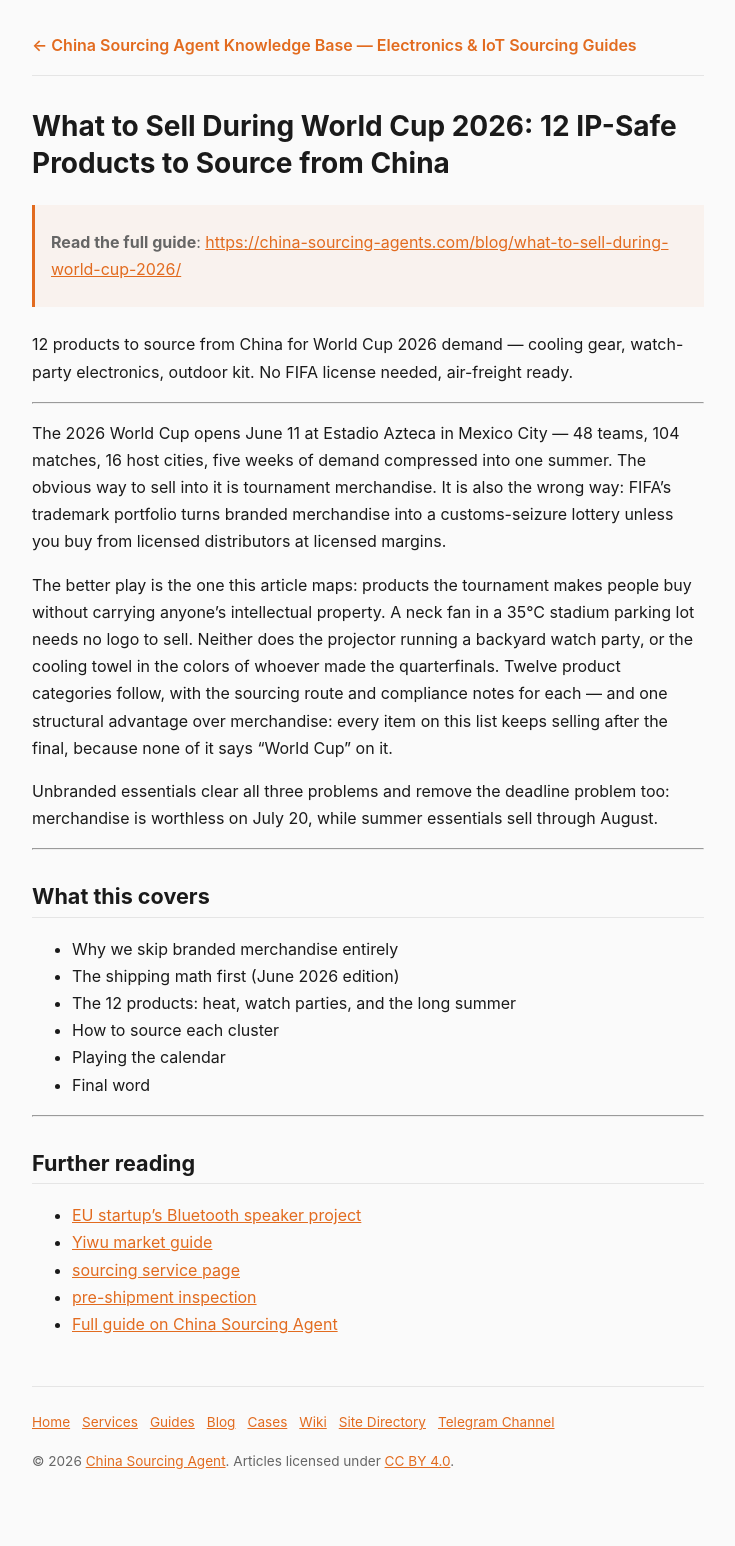
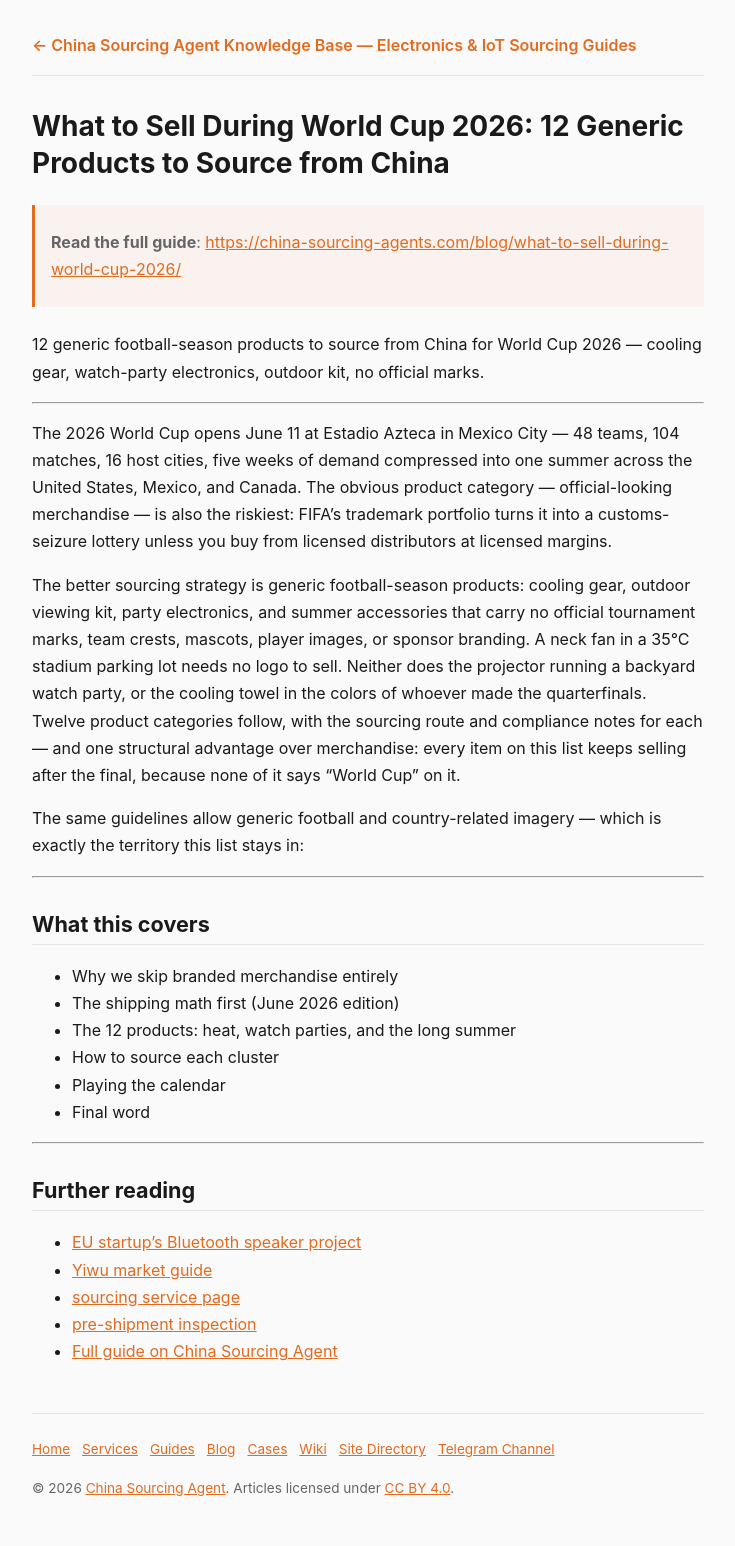
Before and after one commit to sky-flux/china-sourcing-agents-article, a Jekyll site: the page built from blog/what-to-sell-during-world-cup-2026.md, in a window 1280 px wide. Shown: the whole page, without its empty margins (272-1007 px from the left). Built offline with Jekyll 4.4.1, drawn with Linux system fonts in a browser that asks for light colours; before the commit the page ends 1519 px from its top, so only the background shows below that.

Commit message:
Auto-sync article summaries from sourcing repo

```diff
--- a/blog/what-to-sell-during-world-cup-2026.md
+++ b/blog/what-to-sell-during-world-cup-2026.md
@@ -1,22 +1,22 @@
 ---
-title: "What to Sell During World Cup 2026: 12 IP-Safe Products to Source from China"
-description: "12 products to source from China for World Cup 2026 demand — cooling gear, watch-party electronics, outdoor kit. No FIFA license needed, air-freight ready."
+title: "What to Sell During World Cup 2026: 12 Generic Products to Source from China"
+description: "12 generic football-season products to source from China for World Cup 2026 — cooling gear, watch-party electronics, outdoor kit, no official marks."
 canonical_url: "https://china-sourcing-agents.com/blog/what-to-sell-during-world-cup-2026/"
 ---
 
-# What to Sell During World Cup 2026: 12 IP-Safe Products to Source from China
+# What to Sell During World Cup 2026: 12 Generic Products to Source from China
 
 > **Read the full guide**: [https://china-sourcing-agents.com/blog/what-to-sell-during-world-cup-2026/](https://china-sourcing-agents.com/blog/what-to-sell-during-world-cup-2026/)
 
-12 products to source from China for World Cup 2026 demand — cooling gear, watch-party electronics, outdoor kit. No FIFA license needed, air-freight ready.
+12 generic football-season products to source from China for World Cup 2026 — cooling gear, watch-party electronics, outdoor kit, no official marks.
 
 ---
 
-The 2026 World Cup opens June 11 at Estadio Azteca in Mexico City — 48 teams, 104 matches, 16 host cities, five weeks of demand compressed into one summer. The obvious way to sell into it is tournament merchandise. It is also the wrong way: FIFA's trademark portfolio turns branded merchandise into a customs-seizure lottery unless you buy from licensed distributors at licensed margins.
+The 2026 World Cup opens June 11 at Estadio Azteca in Mexico City — 48 teams, 104 matches, 16 host cities, five weeks of demand compressed into one summer across the United States, Mexico, and Canada. The obvious product category — official-looking merchandise — is also the riskiest: FIFA's trademark portfolio turns it into a customs-seizure lottery unless you buy from licensed distributors at licensed margins.
 
-The better play is the one this article maps: products the tournament makes people buy without carrying anyone's intellectual property. A neck fan in a 35°C stadium parking lot needs no logo to sell. Neither does the projector running a backyard watch party, or the cooling towel in the colors of whoever made the quarterfinals. Twelve product categories follow, with the sourcing route and compliance notes for each — and one structural advantage over merchandise: every item on this list keeps selling after the final, because none of it says "World Cup" on it.
+The better sourcing strategy is generic football-season products: cooling gear, outdoor viewing kit, party electronics, and summer accessories that carry no official tournament marks, team crests, mascots, player images, or sponsor branding. A neck fan in a 35°C stadium parking lot needs no logo to sell. Neither does the projector running a backyard watch party, or the cooling towel in the colors of whoever made the quarterfinals. Twelve product categories follow, with the sourcing route and compliance notes for each — and one structural advantage over merchandise: every item on this list keeps selling after the final, because none of it says "World Cup" on it.
 
-Unbranded essentials clear all three problems and remove the deadline problem too: merchandise is worthless on July 20, while summer essentials sell through August.
+The same guidelines allow generic football and country-related imagery — which is exactly the territory this list stays in:
 
 ---
 
```
Also changed, not shown: blog/best-china-sourcing-agents-electronics.md (+8 -6 lines), blog/ev-charger-manufacturers-china.md (added, +40 -0 lines), blog/gan-charger-manufacturers-china.md (added, +40 -0 lines), blog/top-led-light-manufacturers-china.md (added, +40 -0 lines).
